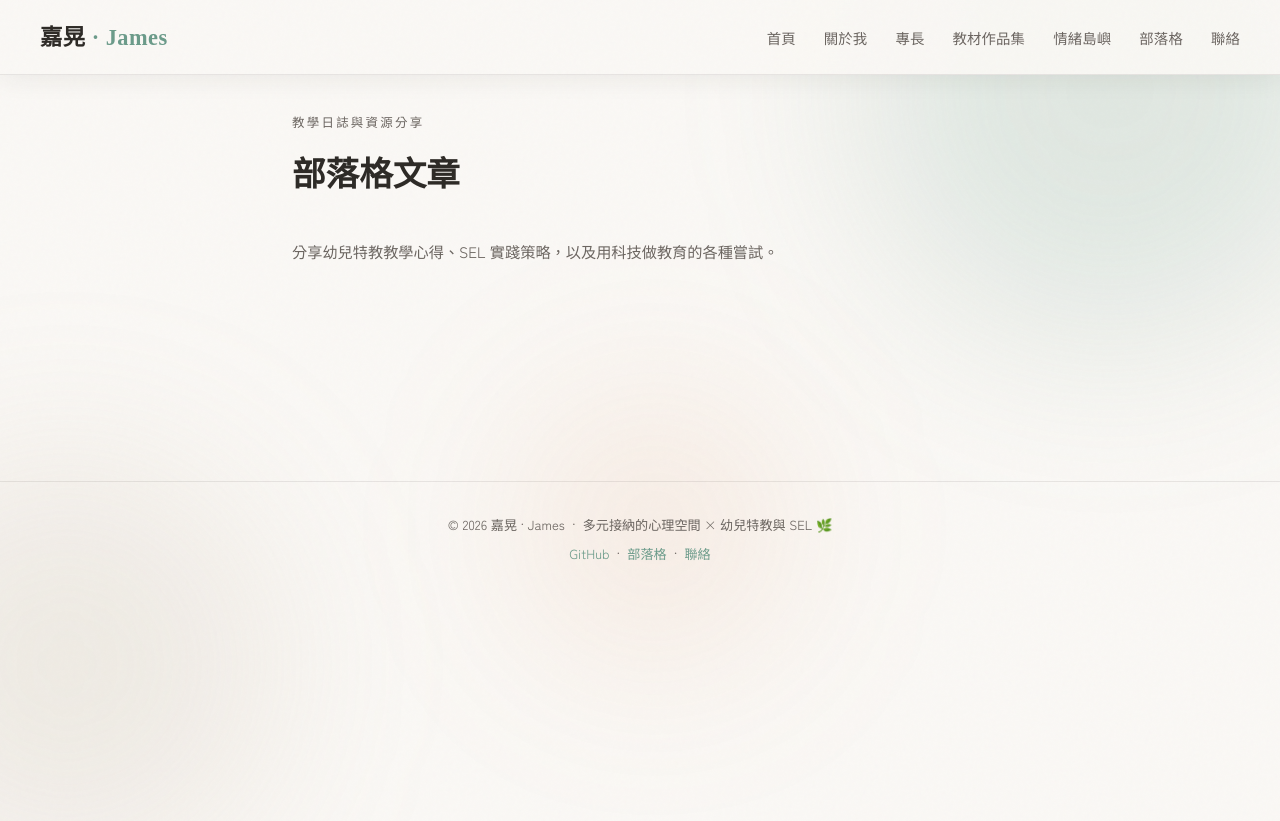
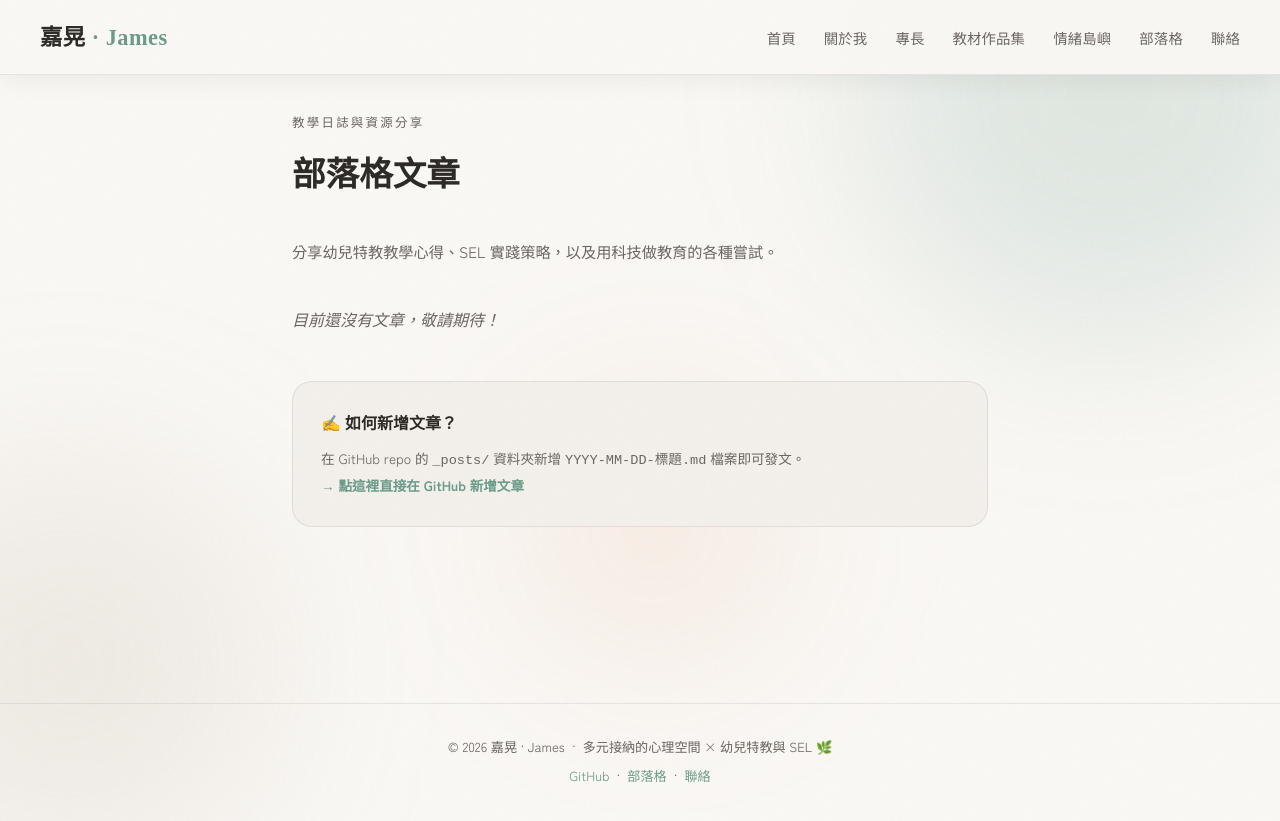
Before and after one commit to gahanglee/gahanglee.github.io, a Jekyll site: the page built from pages/blog.html, in a window 1280 px wide. Shown: the top 821 px of the page. Built offline with Jekyll 4.4.1, drawn with Linux system fonts in a browser that asks for light colours.

Commit message:
Update pages/blog.html

```diff
--- a/pages/blog.html
+++ b/pages/blog.html
@@ -8,6 +8,10 @@ permalink: /blog/
     <span class="section-tag">教學日誌與資源分享</span>
     <h2 class="section-title">部落格文章</h2>
     <p style="color:var(--text-muted);margin-bottom:2.5rem;font-size:0.95rem;line-height:1.85">分享幼兒特教教學心得、SEL 實踐策略，以及用科技做教育的各種嘗試。</p>
+
+    {% if site.posts.size == 0 %}
+    <p style="color:var(--text-muted);font-style:italic">目前還沒有文章，敬請期待！</p>
+    {% else %}
     <div class="blog-stack">
       {% for post in site.posts %}
       <a href="{{ post.url | relative_url }}" class="b-card">
@@ -23,5 +27,14 @@ permalink: /blog/
       </a>
       {% endfor %}
     </div>
+    {% endif %}
+
+    <div style="margin-top:3rem;padding:1.75rem;background:var(--bg-soft);border-radius:var(--radius);border:1px solid var(--border)">
+      <h3 style="font-family:var(--serif);font-size:1rem;font-weight:700;margin-bottom:0.5rem">✍️ 如何新增文章？</h3>
+      <p style="font-size:0.85rem;color:var(--text-muted);line-height:1.8">
+        在 GitHub repo 的 <code>_posts/</code> 資料夾新增 <code>YYYY-MM-DD-標題.md</code> 檔案即可發文。<br>
+        <a href="https://github.com/gahanglee/gahanglee.github.io/new/main/_posts" target="_blank" style="color:var(--teal);font-weight:600">→ 點這裡直接在 GitHub 新增文章</a>
+      </p>
+    </div>
   </section>
 </div>
```
